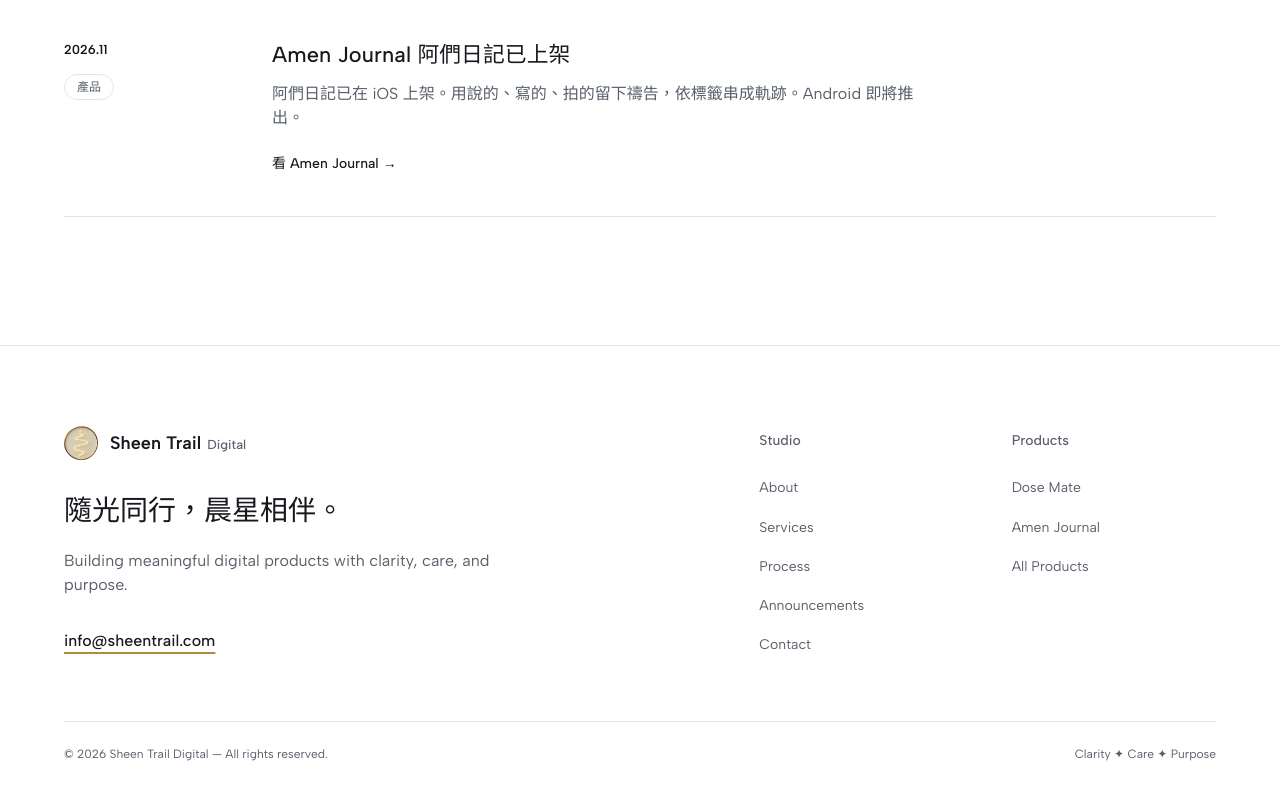
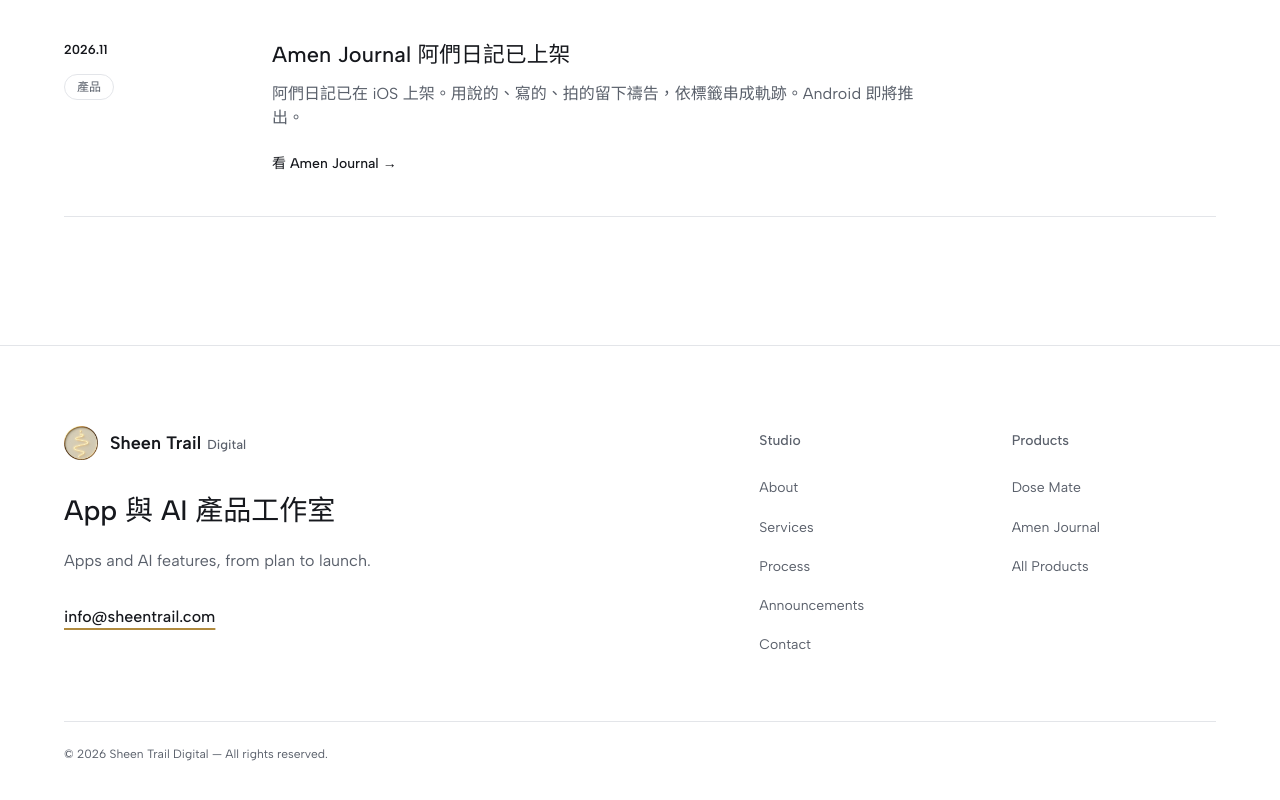
Before and after one commit to sheentrailstudio/sheentrailstudio.github.io, a Next.js app: page / in a window 1280 px wide. Shown: the part 4797-5597 px from the top of the page. Built offline with nearby package versions, Linux system fonts and the light colour scheme.

Commit message:
#21 feat(footer): replace the slogan and drop the values line

```diff
--- a/components/Footer.tsx
+++ b/components/Footer.tsx
@@ -46,10 +46,10 @@ export function Footer() {
               </span>
             </Link>
             <p className="mt-6 max-w-md font-display text-2xl font-medium leading-[1.3] sm:text-[28px]">
-              隨光同行，晨星相伴。
+              App 與 AI 產品工作室
             </p>
             <p className="mt-5 max-w-md body">
-              Building meaningful digital products with clarity, care, and purpose.
+              Apps and AI features, from plan to launch.
             </p>
             <a
               href="mailto:info@sheentrail.com"
@@ -82,7 +82,6 @@ export function Footer() {
 
         <div className="mt-16 flex flex-col items-start justify-between gap-3 border-t border-line pt-6 font-sans text-xs text-ink-muted sm:flex-row sm:items-center">
           <span>© {new Date().getFullYear()} Sheen Trail Digital — All rights reserved.</span>
-          <span>Clarity ✦ Care ✦ Purpose</span>
         </div>
       </div>
     </footer>
```
